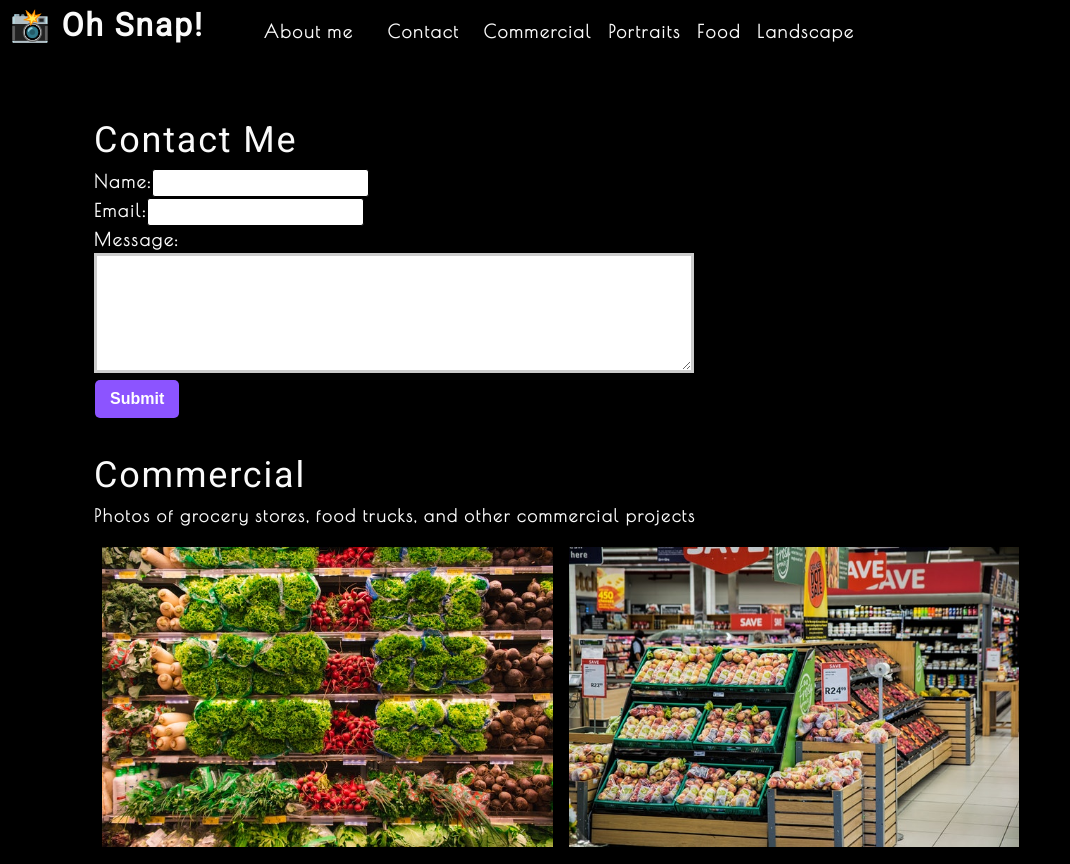
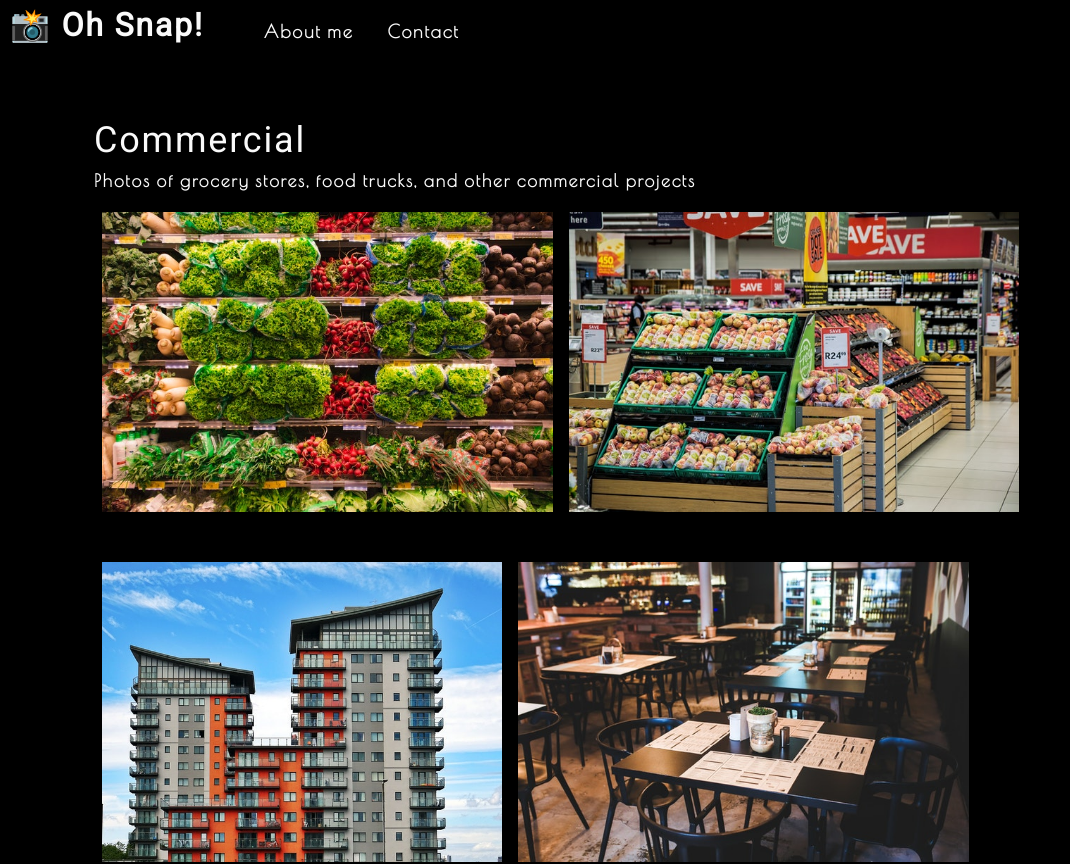
Before and after one commit to rjhelm/photo-port, a React (Create React App) app: page / in a window 1280 px wide. Shown: the top 864 px of the page, without its empty margins (0-1070 px from the left). Built offline with nearby package versions, Linux system fonts and the light colour scheme.

Commit message:
created the contact and navbar features so it only displays selected

```diff
--- a/src/App.js
+++ b/src/App.js
@@ -1,17 +1,23 @@
-import React, { useState } from 'react';
-import Nav from './components/Nav';
-import About from './components/About';
-import Gallery from './components/Gallery';
-import ContactForm from './components/Contact';
+import React, { useState } from "react";
+import Nav from "./components/Nav";
+import About from "./components/About";
+import Gallery from "./components/Gallery";
+import ContactForm from "./components/Contact";
 function App() {
+  const [contactSelected, setContactSelected] = useState(false);
+
   const [categories] = useState([
     {
-      name: 'commercial',
-      description: 'Photos of grocery stores, food trucks, and other commercial projects',
+      name: "commercial",
+      description:
+        "Photos of grocery stores, food trucks, and other commercial projects",
     },
-    { name: 'portraits', description: 'Portraits of people in my life' },
-    { name: 'food', description: 'Delicious delicacies' },
-    { name: 'landscape', description: 'Fields, farmhouses, waterfalls, and the beauty of nature' },
+    { name: "portraits", description: "Portraits of people in my life" },
+    { name: "food", description: "Delicious delicacies" },
+    {
+      name: "landscape",
+      description: "Fields, farmhouses, waterfalls, and the beauty of nature",
+    },
   ]);
 
   const [currentCategory, setCurrentCategory] = useState(categories[0]);
@@ -22,11 +28,18 @@
         categories={categories}
         setCurrentCategory={setCurrentCategory}
         currentCategory={currentCategory}
+        contactSelected={contactSelected}
+        setContactSelected={setContactSelected}
       ></Nav>
       <main>
-       <ContactForm></ContactForm>
-        <Gallery currentCategory={currentCategory}></Gallery>
-        <About></About>
+        {!contactSelected ? (
+          <>
+            <Gallery currentCategory={currentCategory}></Gallery>
+            <About></About>
+          </>
+        ) : (
+          <ContactForm></ContactForm>
+        )}
       </main>
     </div>
   );
--- a/src/components/Contact/index.js
+++ b/src/components/Contact/index.js
@@ -1,11 +1,29 @@
 import React, { useState } from 'react'
+import { validateEmail } from '../../utils/helpers';
 
 function ContactForm() {
     const [formState, setFormState] = useState({ name: '', email: '', message: '' });
     const { name, email, message } = formState;
+    const [errorMessage, setErrorMessage] = useState('');
 
     function handleChange(e) {
-        setFormState({...formState, [e.target.name]: e.target.value })
+        if (e.target.name === 'email') {
+            const isValid = validateEmail(e.target.value);
+            console.log(isValid);
+            if (!isValid) {
+                setErrorMessage('Your email is invalid.');
+            } else {
+                if (!e.target.value.length) {
+                  setErrorMessage(`${e.target.name} is required.`);
+                } else {
+                  setErrorMessage('');
+                }
+              }
+        }
+        if (!errorMessage) {
+            setFormState({ ...formState, [e.target.name]: e.target.value });
+          }
+
     }
 
     function handleSubmit(e) {
@@ -19,16 +37,21 @@
             <form id="contact-form" onSubmit={handleSubmit}>
                 <div>
                     <label htmlFor="name">Name:</label>
-                    <input type="text" defaultValue={name} onChange={handleChange} name="name" />
+                    <input type="text" defaultValue={name} onBlur={handleChange} name="name" />
                 </div>
                 <div>
                     <label htmlFor="email">Email:</label>
-                    <input type="email" defaultValue={email} onChange={handleChange} name="email" />
+                    <input type="email" defaultValue={email} onBlur={handleChange} name="email" />
                 </div>
                 <div>
                     <label htmlFor="message">Message:</label>
-                    <textarea name="message" defaultValue={message} onChange={handleChange} rows="5"  />
+                    <textarea name="message" defaultValue={message} onBlur={handleChange} rows="5"  />
                 </div>
+                if(errorMessage) {
+                    <div>
+                        <p className="error-text">{errorMessage}</p>
+                    </div>
+                }
                 <button type="submit">Submit</button>
             </form>
         </section>
--- a/src/components/Nav/index.js
+++ b/src/components/Nav/index.js
@@ -6,6 +6,8 @@
     categories = [],
     setCurrentCategory,
     currentCategory,
+    contactSelected,
+    setContactSelected
   } = props;
 
 
@@ -17,36 +19,31 @@
   return (
     <header className="flex-row px-1">
       <h2>
-        <a data-testid="link" href="/">
+        <a data-testid="about" href="#about" onClick={() => setContactSelected(false)}>
           <span role="img" aria-label="camera"> 📸</span> Oh Snap!
         </a>
       </h2>
       <nav>
         <ul className="flex-row">
-          <li className="mx-2">
+          <li className={`mx-2 ${contactSelected && 'navActive'}`}>
             <a data-testid="about" href="#about">
               About me
             </a>
           </li>
           <li className={"mx-2"}>
-            <span onClick={() => handleClick('Contact')}>
-              Contact
-            </span>
+            <span onClick={() => setContactSelected(true)}>Contact</span>
           </li>
           {categories.map((category) => (
             <li
-              className={`mx-1 ${
-                currentCategory.name === category.name
+              className={`mx-1 ${currentCategory.name === category.name && !contactSelected && `navActive`
                 }`}
               key={category.name}
             >
-              <span
-                onClick={() => {
-                  setCurrentCategory(category);
-                }}
-              >
-                {capitalizeFirstLetter(category.name)}
-              </span>
+              <span onClick={() => {
+                setCurrentCategory(category);
+                setContactSelected(false);
+              }}
+              />
             </li>
           ))}
         </ul>
```
